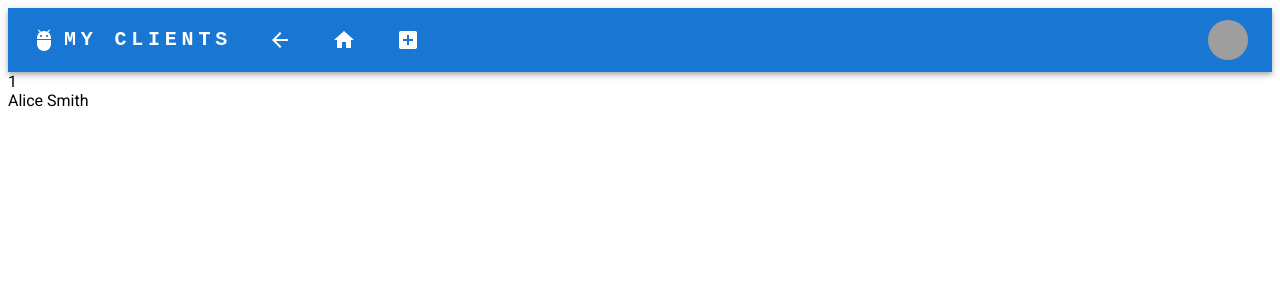
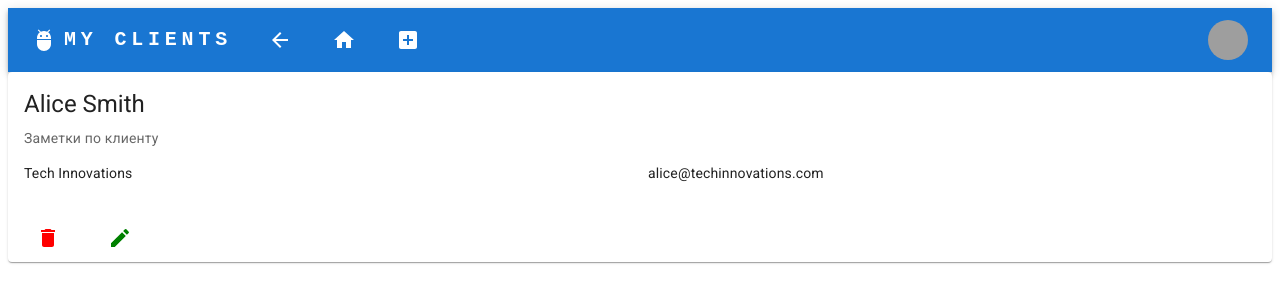
Before and after one commit to TimSpektrov/react-clients, a React (Vite) app: page /clients/1 in a window 1280 px wide. Shown: the top 302 px of the page. Built offline with nearby package versions, Linux system fonts and the light colour scheme; grey boxes are pictures that could not be loaded.

Commit message:
add page notFound

```diff
--- a/src/app/routing.ts
+++ b/src/app/routing.ts
@@ -1,4 +1,5 @@
 export const HOME_URL = "/";
 export const CLIENTS_URL = "clients";
 export const CREATE_URL = "create";
+export const EDIT_URL = "edit";
 export const NOTFOUND_URL = "not-found";
--- a/src/features/clients/clientsSlice.ts
+++ b/src/features/clients/clientsSlice.ts
@@ -1,12 +1,14 @@
 import { createSlice } from "@reduxjs/toolkit";
 import type { PayloadAction } from "@reduxjs/toolkit";
 import { nanoid } from "nanoid";
+import { AddReaction } from "@mui/icons-material";
 
 export interface IClient {
-  id: number;
+  id: number | string;
   name: string;
   company: string;
   contacts: string;
+  description: string;
 }
 export interface ClientsState {
   items: IClient[];
@@ -19,120 +21,140 @@ const initialState: ClientsState = {
       name: "Alice Smith",
       company: "Tech Innovations",
       contacts: "alice@techinnovations.com",
+      description: "Заметки по клиенту",
     },
     {
       id: 2,
       name: "Bob Johnson",
       company: "Creative Solutions",
       contacts: "bob@creativesolutions.com",
+      description: "Заметки по клиенту",
     },
     {
       id: 3,
       name: "Charlie Brown",
       company: "Web Services Inc.",
       contacts: "charlie@webservices.com",
+      description: "Заметки по клиенту",
     },
     {
       id: 4,
       name: "Diana Prince",
       company: "Marketing Gurus",
       contacts: "diana@marketinggurus.com",
+      description: "Заметки по клиенту",
     },
     {
       id: 5,
       name: "Edward Elric",
       company: "Alchemy Corp",
       contacts: "edward@alchemycorp.com",
+      description: "Заметки по клиенту",
     },
     {
       id: 6,
       name: "Fiona Glenanne",
       company: "Security Experts",
       contacts: "fiona@securityexperts.com",
+      description: "Заметки по клиенту",
     },
     {
       id: 7,
       name: "George Washington",
       company: "Finance Solutions",
       contacts: "george@financesolutions.com",
+      description: "Заметки по клиенту",
     },
     {
       id: 8,
       name: "Hannah Montana",
       company: "Entertainment LLC",
       contacts: "hannah@entertainmentllc.com",
+      description: "Заметки по клиенту",
     },
     {
       id: 9,
       name: "Isaac Newton",
       company: "Scientific Research",
       contacts: "isaac@scientificresearch.com",
+      description: "Заметки по клиенту",
     },
     {
       id: 10,
       name: "Jack Sparrow",
       company: "Pirate Ventures",
       contacts: "jack@pirateventures.com",
+      description: "Заметки по клиенту",
     },
     {
       id: 11,
       name: "Katherine Johnson",
       company: "Data Analytics",
       contacts: "katherine@dataanalytics.com",
+      description: "Заметки по клиенту",
     },
     {
       id: 12,
       name: "Liam Neeson",
       company: "Film Productions",
       contacts: "liam@filmproductions.com",
+      description: "Заметки по клиенту",
     },
     {
       id: 13,
       name: "Mona Lisa",
       company: "Art Gallery",
       contacts: "mona@artgallery.com",
+      description: "Заметки по клиенту",
     },
     {
       id: 14,
       name: "Nathan Drake",
       company: "Adventure Co.",
       contacts: "nathan@adventureco.com",
+      description: "Заметки по клиенту",
     },
     {
       id: 15,
       name: "Olivia Pope",
       company: "Legal Advisors",
       contacts: "olivia@legaladvisors.com",
+      description: "Заметки по клиенту",
     },
     {
       id: 16,
       name: "Peter Parker",
       company: "Photography Studio",
       contacts: "peter@photographystudio.com",
+      description: "Заметки по клиенту",
     },
     {
       id: 17,
       name: "Quinn Fabray",
       company: "Fashion House",
       contacts: "quinn@fashionhouse.com",
+      description: "Заметки по клиенту",
     },
     {
       id: 18,
       name: "Robert Langdon",
       company: "Mystery Consultants",
       contacts: "robert@mysteryconsultants.com",
+      description: "Заметки по клиенту",
     },
     {
       id: 19,
       name: "Sarah Connor",
       company: "Tech Solutions",
       contacts: "sarah@techsolutions.com",
+      description: "Заметки по клиенту",
     },
     {
       id: 20,
       name: "Tony Stark",
       company: "Stark Industries",
       contacts: "tony@starkindustries.com",
+      description: "Заметки по клиенту",
     },
   ],
 };
@@ -144,27 +166,18 @@ export const clientsSlice = createSlice({
     createClient: (state, action: PayloadAction<IClient>) => {
       const item = action.payload;
       const id = nanoid();
-      console.log("createClient", item, id);
       state.items.push({ ...item, id });
     },
-    increment: (state) => {
-      // Redux Toolkit allows us to write "mutating" logic in reducers. It
-      // doesn't actually mutate the state because it uses the Immer library,
-      // which detects changes to a "draft state" and produces a brand new
-      // immutable state based off those changes
-      state.value += 1;
-    },
-    decrement: (state) => {
-      state.value -= 1;
-    },
-    incrementByAmount: (state, action: PayloadAction<number>) => {
-      state.value += action.payload;
+    deleteClient: (state, action: PayloadAction<string>) => {
+      const index = state.items.findIndex((item) => item.id === action.payload);
+      if (index !== -1) {
+        state.items.splice(index, 1);
+      }
     },
   },
 });
 
 // Action creators are generated for each case reducer function
-export const { createClient, increment, decrement, incrementByAmount } =
-  clientsSlice.actions;
+export const { createClient, deleteClient } = clientsSlice.actions;
 
 export default clientsSlice.reducer;
--- a/src/pages/home/Home.tsx
+++ b/src/pages/home/Home.tsx
@@ -3,7 +3,7 @@ import { useSelector } from "react-redux";
 import { RootState } from "../../app/store.ts";
 import { IClient } from "../../features/clients/clientsSlice.ts";
 import { CustomTable, HeadCell, Order } from "../../shared/CustomTable.tsx";
-import { CLIENTS_URL, NOTFOUND_URL } from "../../app/routing.ts";
+import { CLIENTS_URL } from "../../app/routing.ts";
 import { useNavigate } from "react-router";
 
 const headCells: readonly HeadCell[] = [
--- a/src/shared/ClientProfile.tsx
+++ b/src/shared/ClientProfile.tsx
@@ -1,13 +1,31 @@
 import { FC, useEffect } from "react";
 import { useNavigate, useParams } from "react-router";
-import { useSelector } from "react-redux";
-import { IClient } from "../features/clients/clientsSlice.ts";
+import { useDispatch, useSelector } from "react-redux";
+import { deleteClient, IClient } from "../features/clients/clientsSlice.ts";
 import { RootState } from "../app/store.ts";
-import { HOME_URL, NOTFOUND_URL } from "../app/routing.ts";
+import {
+  CLIENTS_URL,
+  CREATE_URL,
+  EDIT_URL,
+  HOME_URL,
+  NOTFOUND_URL,
+} from "../app/routing.ts";
+import {
+  Box,
+  Button,
+  Card,
+  CardActionArea,
+  CardActions,
+  CardContent,
+  Tooltip,
+  Typography,
+} from "@mui/material";
+import { AddBox, ArrowBack, Delete, Edit, Home } from "@mui/icons-material";
 
-export const ClientProfile = () => {
+export const ClientProfile: FC = () => {
   const { id } = useParams();
   const navigate = useNavigate();
+  const dispatch = useDispatch();
   const clients: IClient[] = useSelector(
     (state: RootState) => state.clients.items,
   );
@@ -15,19 +33,72 @@ export const ClientProfile = () => {
   const item = clients.find((client) => client.id == id);
 
   useEffect(() => {
-    // Если id не найден или item не существует, перенаправляем на NOTFOUND_URL
     if (!id || !item) {
       navigate("/" + NOTFOUND_URL);
     }
   }, [id, item, navigate]);
 
   if (!item) return null;
+
   return (
-    <>
-      {item.id}
-      <br />
-      {item.name}
-      <br />
-    </>
+    <Card>
+      <CardContent>
+        <Typography gutterBottom variant="h5" component="div">
+          {item.name}
+        </Typography>
+        <Typography variant="body2" sx={{ color: "text.secondary" }}>
+          {item.description}
+        </Typography>
+        <Box
+          sx={{
+            p: "15px 0",
+            display: "grid",
+            gridTemplateColumns: { md: "1fr 1fr" },
+            gap: 2,
+          }}
+        >
+          <Typography variant="body2" sx={{ color: "text.primary" }}>
+            {item.company}
+          </Typography>
+          <Typography variant="body2" sx={{ color: "text.primary" }}>
+            {item.contacts}
+          </Typography>
+        </Box>
+      </CardContent>
+      <CardActions>
+        <Button
+          key={"delete"}
+          component={"button"}
+          onClick={async () => {
+            const result = confirm("вы уверены?");
+            if (result) {
+              await dispatch(deleteClient(item.id));
+              navigate(HOME_URL);
+            }
+          }}
+          variant="text"
+          size="small"
+          aria-label={"Удалить"}
+          sx={{ color: "red" }}
+        >
+          <Tooltip title={"Удалить"}>
+            <Delete />
+          </Tooltip>
+        </Button>
+        <Button
+          key={"edit"}
+          component={"button"}
+          onClick={() => navigate(`/${CLIENTS_URL}/${id}/${EDIT_URL}`)}
+          variant="text"
+          size="small"
+          aria-label={"Редактировать"}
+          sx={{ color: "green" }}
+        >
+          <Tooltip title={"Редактировать"}>
+            <Edit />
+          </Tooltip>
+        </Button>
+      </CardActions>
+    </Card>
   );
 };
--- a/src/shared/Header.tsx
+++ b/src/shared/Header.tsx
@@ -126,9 +126,8 @@ export const Header: FC = () => {
                 <MenuItem key={button.id} onClick={handleCloseNavMenu}>
                   <Button
                     key={button.id}
-                    component={button?.href ? Link : "button"}
-                    href={button?.href}
-                    onClick={button?.onClick}
+                    component={"button"}
+                    onClick={button.onClick}
                     variant="text"
                     aria-label={button.label}
                   >
```
